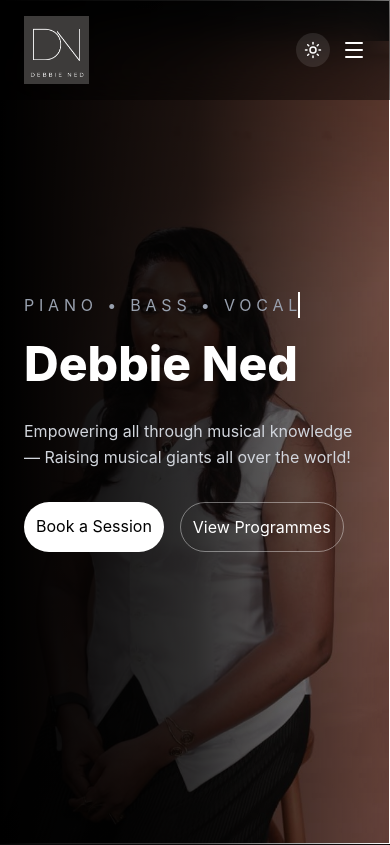
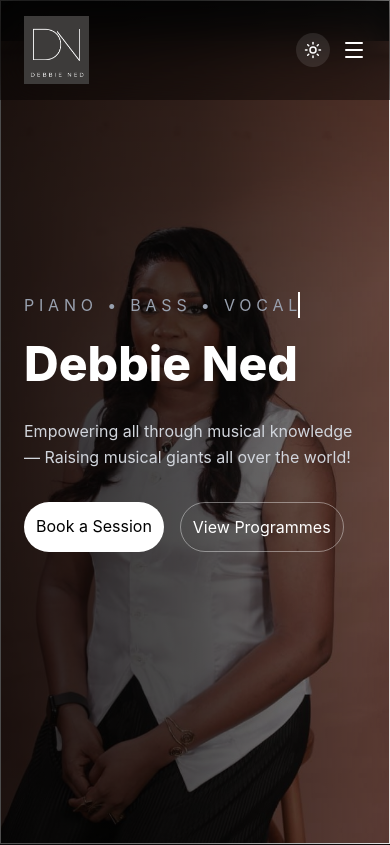
Before and after one commit to dettah/debbie-ned, a React (Vite) app in the folder Ned/: page / in a window 390 px wide. Shown: the top 845 px of the page. Built offline with nearby package versions, Linux system fonts and the light colour scheme.

Commit message:
updated hero section for mobile

```diff
--- a/Ned/src/components/LandingPage.jsx
+++ b/Ned/src/components/LandingPage.jsx
@@ -155,7 +155,10 @@ export default function LandingPage() {
           />
 
         </div>
-        <div className="absolute inset-0 bg-linear-to-r from-black via-black/70 to-transparent"></div>
+
+        <div className="absolute inset-0 bg-linear-to-r from-black/70 via-black/50 to-black/10 md:from-black md:via-black/70 md:to-transparent"></div>
+
+
 
         <div className="relative z-10 max-w-7xl md:mt-6  md:ml-16 mx-auto px-6 ">
           <p className="text-xs tracking-[0.3em] uppercase text-gray-400 mb-4 typing ">
```
